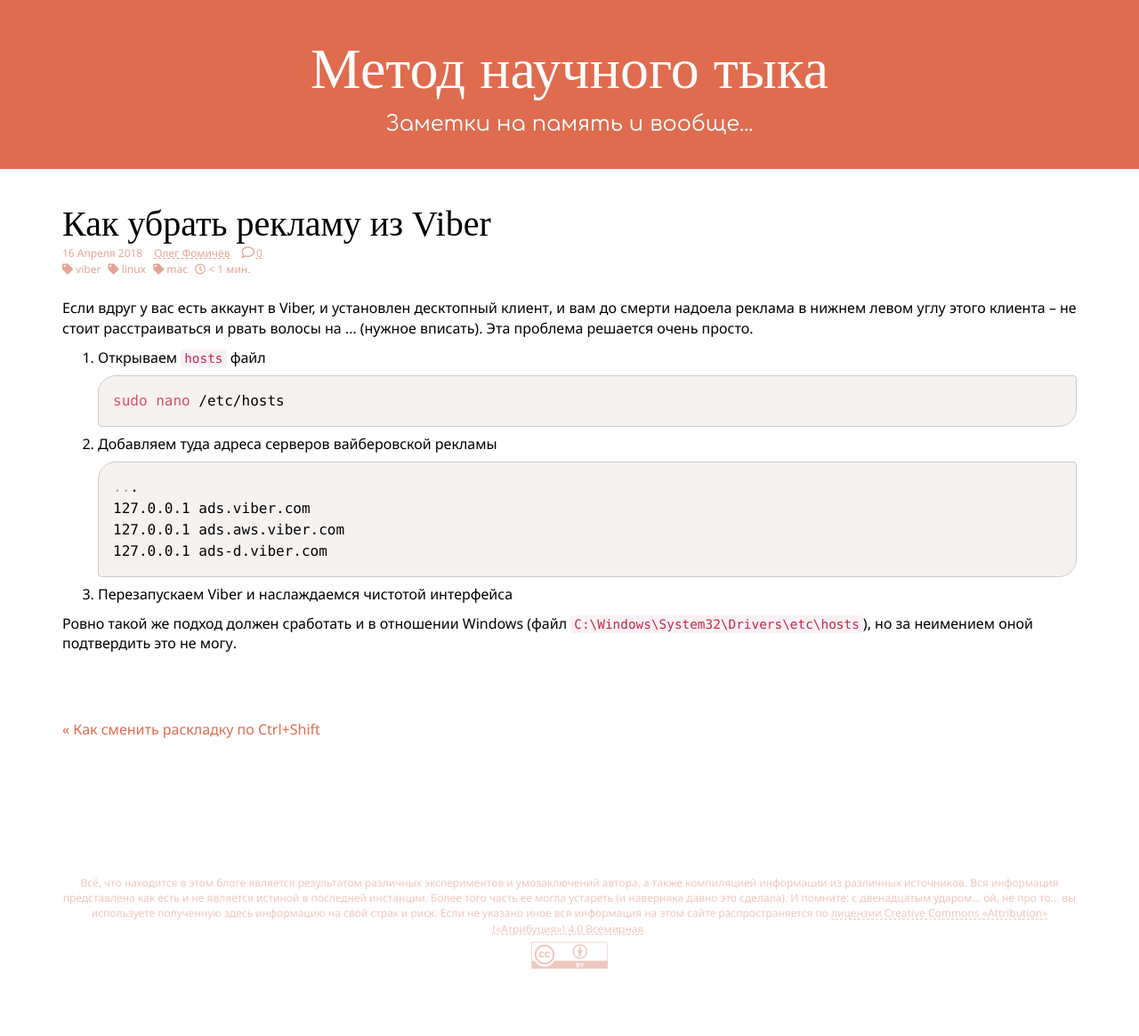
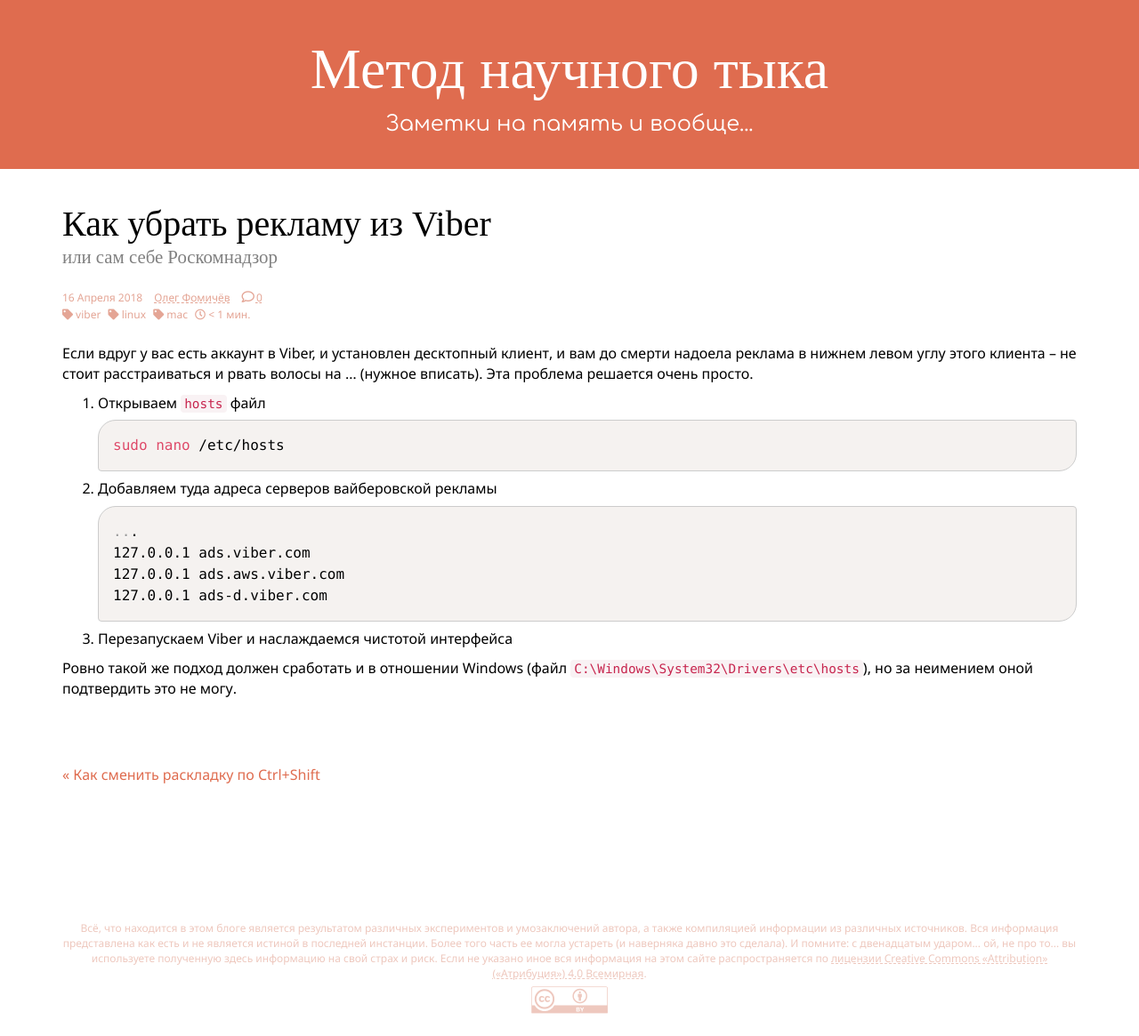
Before and after one commit to fomich0ff/fomich0ff.github.io, a Jekyll site: the page built from _posts/2018-04-16-how-to-remove-ads-from-desktop-viber.md, in a window 1280 px wide. Shown: the whole page at 89% size. Built offline with Jekyll 4.4.1, drawn with Linux system fonts in a browser that asks for light colours; nearby versions of some CDN libraries; some web fonts are replaced; comment, search, counter and statistics services are not loaded; before the commit the page ends 1114 px from its top, so only the background shows below that.

Commit message:
subtitle added

```diff
--- a/_includes/post/title.html
+++ b/_includes/post/title.html
@@ -1,11 +1,17 @@
 <div class="header">
 	{% if include.index %}
+	<div class="post-title">
 		<a href="{{ include.data.url }}">
 			<h2 class="title">{{ include.data.title }}</h2>
 		</a>
-	{% else %}
-        <h2 class="title">{{ include.data.title }}</h2>
-	{% endif %}
-
-	{% include post/info.html data=include.data %}
+	</div>
+	{%if include.data.subtitle %}
+	<div class="post-subtitle">{{include.data.subtitle}}</div>
+	{%endif%} {% else %}
+	<div class="post-title">
+		<h2 class="title">{{ include.data.title }}</h2>
+	</div>
+	{%if include.data.subtitle %}
+	<div class="post-subtitle">{{include.data.subtitle}}</div>
+	{%endif%} {% endif %} {% include post/info.html data=include.data %}
 </div>
--- a/_posts/2018-04-16-how-to-remove-ads-from-desktop-viber.md
+++ b/_posts/2018-04-16-how-to-remove-ads-from-desktop-viber.md
@@ -1,5 +1,6 @@
 ---
 title: Как убрать рекламу из Viber
+subtitle: или сам себе Роскомнадзор
 tags: [viber,linux,mac]
 ---
 
--- a/_sass/post.scss
+++ b/_sass/post.scss
@@ -5,6 +5,12 @@
         .title {
             margin-top: 1em;
             margin-bottom: 0px;
+        }
+        .post-subtitle {
+            font-family: $font-title;
+            font-size: 1.3em;
+            color: lighten(black, 50%);
+            margin-bottom: 1em;
         }
         .info {
             font-size: 0.75em;
```
